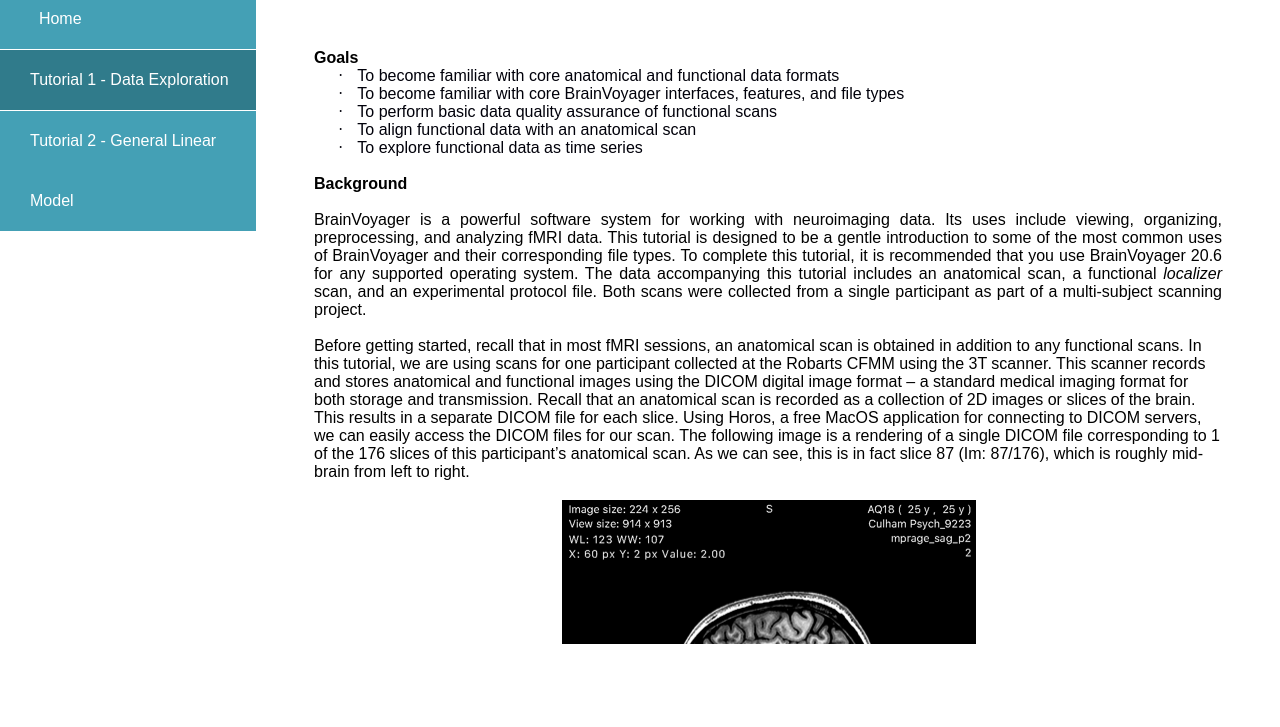
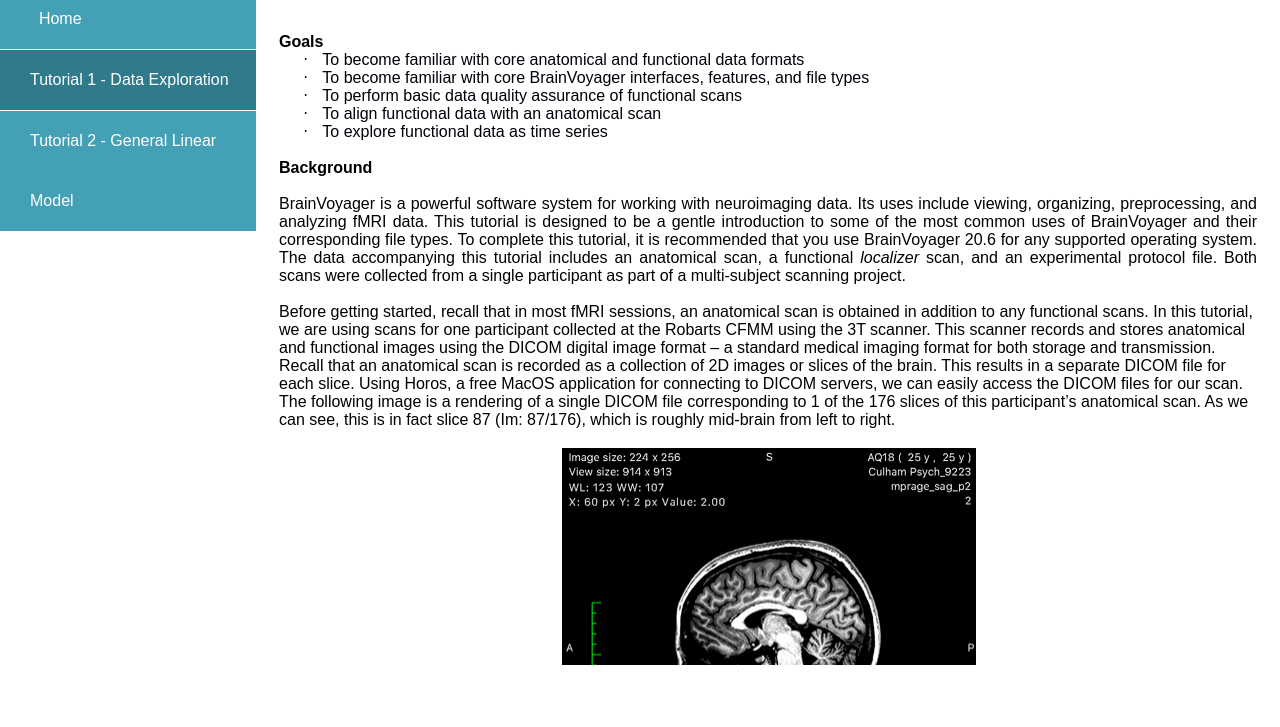
Before and after one commit to ethancjackson/Psych9223_2018, a plain HTML site: page Tutorial1.html in a window 1280 px wide. Shown: the part 73-800 px from the top of the page. Drawn offline with Linux system fonts and the light colour scheme.

Commit message:
Updated CSS.

```diff
--- a/Tutorial1.html
+++ b/Tutorial1.html
@@ -19,9 +19,13 @@
 			<div class="content">
         <h1>Tutorial 1 - Data Exploration in BrainVoyager</h1>
         <br>
-        <p>
-          <div class="content-container"><iframe id="frame1" frameBorder="0" width="" scrolling="yes" src='Tutorial1_Content1.html'></iframe></div>
-        </p>
+
+
+
+          <div class="row-container">
+            <iframe id="frame1" class="row" frameBorder="0" scrolling="yes" src='Tutorial1_Content1.html'></iframe>
+          </div>
+
         <br>
 			</div>
 		</div>
--- a/css/style.css
+++ b/css/style.css
@@ -35,7 +35,7 @@ body {
 	background-color: white;
 }
 .content {
-	padding: 0px 50px;
+	padding: 0px 15px;
 }
 
 /*
@@ -153,22 +153,10 @@ input[type="submit"] {
 
 /*
 =====================
-	contact
+	content
 =====================
 */
 
-.content-container {
-  position:relative;
-  padding-bottom:62%;
-  padding-top:30px;
-  height:0;
-  overflow:hidden;
-}
-
-.content-container iframe, .content-container object, .content-container embed {
-  position:absolute;
-  top:0;
-  left:0;
-  width:100%;
-  height:100%;
-}
+body, html {width: 100%; height: 100%; margin: 0; padding: 0}
+.row-container {display: flex; width: 100%; height: 100%; flex-direction: column; overflow: hidden;}
+.row { flex-grow: 1; border: none; margin: 0; padding: 0; height: 80vh;}
```
